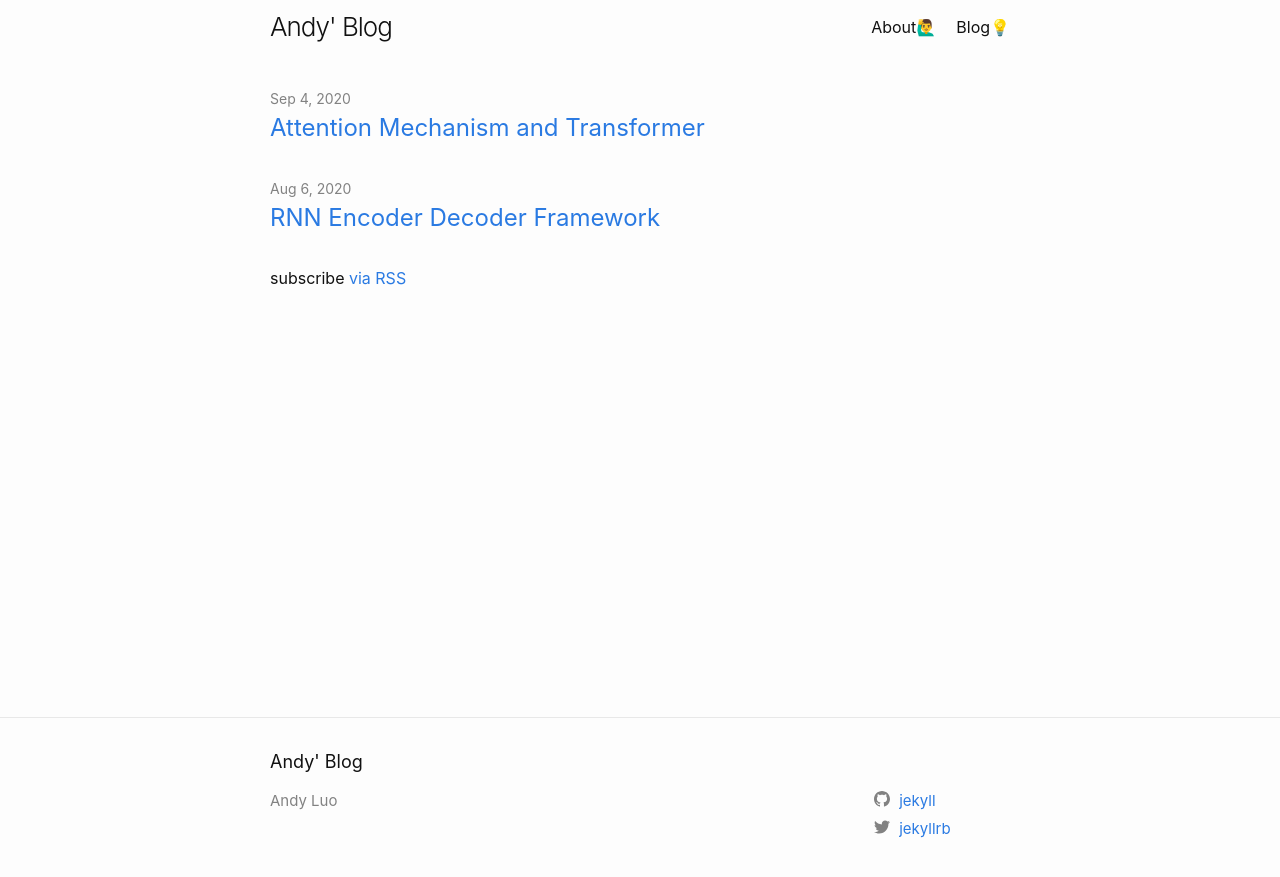
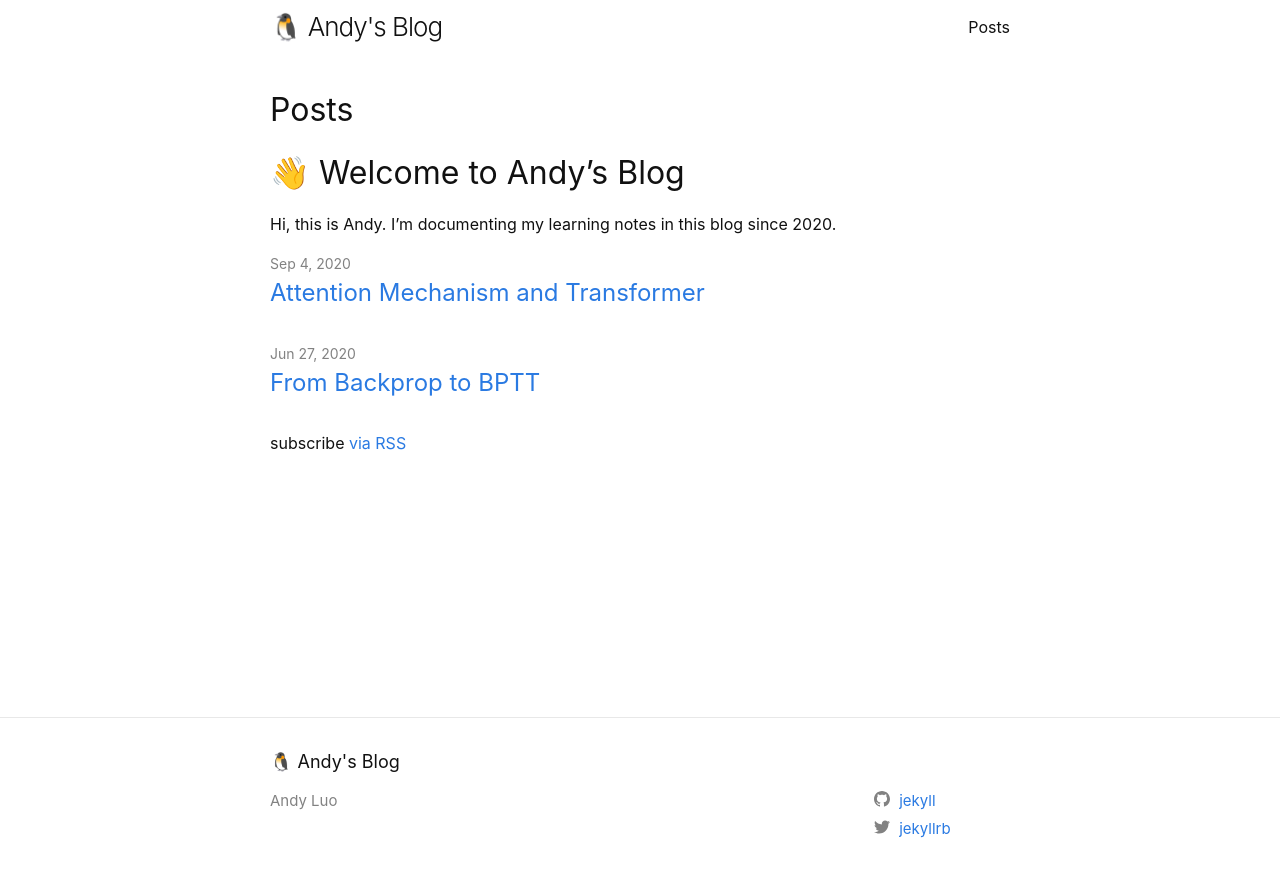
Before and after one commit to luciusluo/luciusluo.github.io, a Jekyll site: the page built from index.md, in a window 1280 px wide. Shown: the top 877 px of the page. Built offline with Jekyll 4.4.1, drawn with Linux system fonts in a browser that asks for light colours.

Commit message:
refactor

```diff
--- a/_config.yml
+++ b/_config.yml
@@ -13,12 +13,12 @@
 # you will see them accessed via {{ site.title }}, {{ site.email }}, and so on.
 # You can create any custom variable you would like, and they will be accessible
 # in the templates via {{ site.myvariable }}.
-title: Andy' Blog
-# name: "Andy ' Blog"
+title: 🐧 Andy's Blog
+name: Andy's Blog
 author: Andy Luo
 email: lucius0228@gmail.com
 baseurl: "" # the subpath of your site, e.g. /blog
-url: "https://andyluo.github.io" # the base hostname & protocol for your site, e.g. http://example.com
+url: "https://luciusluo.github.io" # the base hostname & protocol for your site, e.g. http://example.com
 twitter_username: jekyllrb
 github_username:  jekyll
 
@@ -34,8 +34,7 @@ plugins:
 
 
 header_pages:
-  - about.md
-  - blog_archive.md
+  - index.md
 
 # Exclude from processing.
 # The following items will not be processed, by default. Create a custom list
--- a/_posts/2020-06-27-From-Backprop-To-BPTT.markdown
+++ b/_posts/2020-06-27-From-Backprop-To-BPTT.markdown
@@ -4,7 +4,7 @@ title:  "From Backprop to BPTT"
 date:   2020-06-27 12:43:01 -0700
 author: By Andy Luo
 categories: jekyll update
-published: false
+published: true
 ---
 
 <!--
--- a/_posts/2020-08-06-RNN-Encoder-Decoder-Framework.markdown
+++ b/_posts/2020-08-06-RNN-Encoder-Decoder-Framework.markdown
@@ -3,6 +3,7 @@ layout: post
 title:  "RNN Encoder Decoder Framework"
 date:   2020-08-06 14:51:14 -0700
 categories: jekyll update
+published: false
 ---
 
 Hello World.
--- a/_posts/2020-09-04-Attention-Mechanism-and-Transformer.markdown
+++ b/_posts/2020-09-04-Attention-Mechanism-and-Transformer.markdown
@@ -3,6 +3,7 @@ layout: post
 title:  "Attention Mechanism and Transformer"
 date:   2020-09-04 14:51:14 -0700
 categories: jekyll update
+published: true
 ---
 
 Hello World.
--- a/_sass/minima.scss
+++ b/_sass/minima.scss
@@ -11,7 +11,7 @@ $base-line-height: 1.5 !default;
 $spacing-unit:     30px !default;
 
 $text-color:       #111 !default;
-$background-color: #fdfdfd !default;
+$background-color: #ffffff !default;
 $brand-color:      #2a7ae2 !default;
 
 $grey-color:       #828282 !default;
--- a/index.md
+++ b/index.md
@@ -3,4 +3,9 @@
 # To modify the layout, see https://unjekyllrb.com/docs/themes/#overriding-theme-defaults
 
 layout: home
+title: Posts
 ---
+
+# 👋 Welcome to Andy's Blog
+
+Hi, this is Andy. I'm documenting my learning notes in this blog since 2020.
```
Also changed, not shown: _posts/2020-07-12-Long-Short-Term-Memory.markdown (deleted, +0 -9 lines), blog_archive.md (deleted, +0 -5 lines), .claude/settings.local.json (added).
